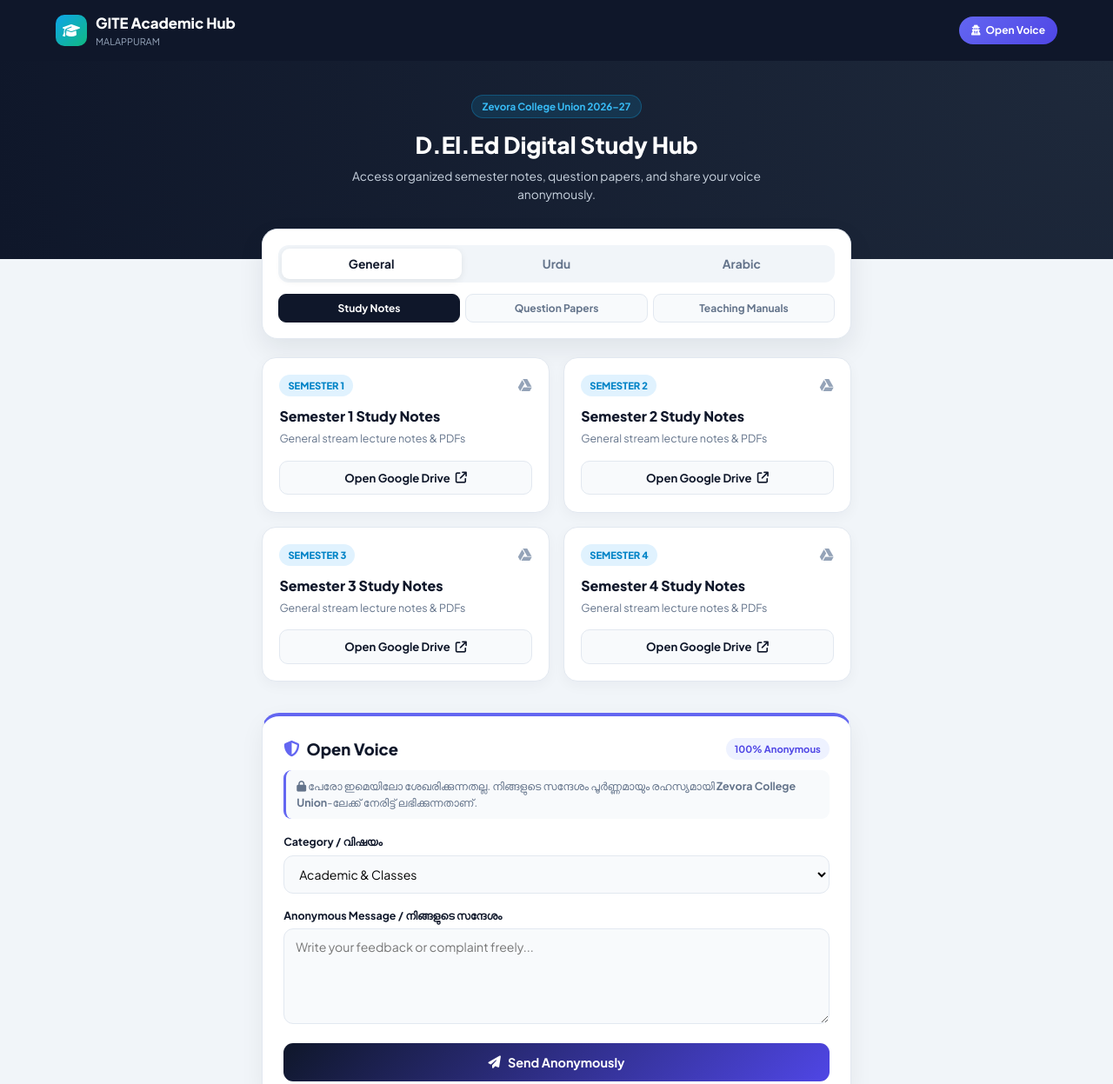
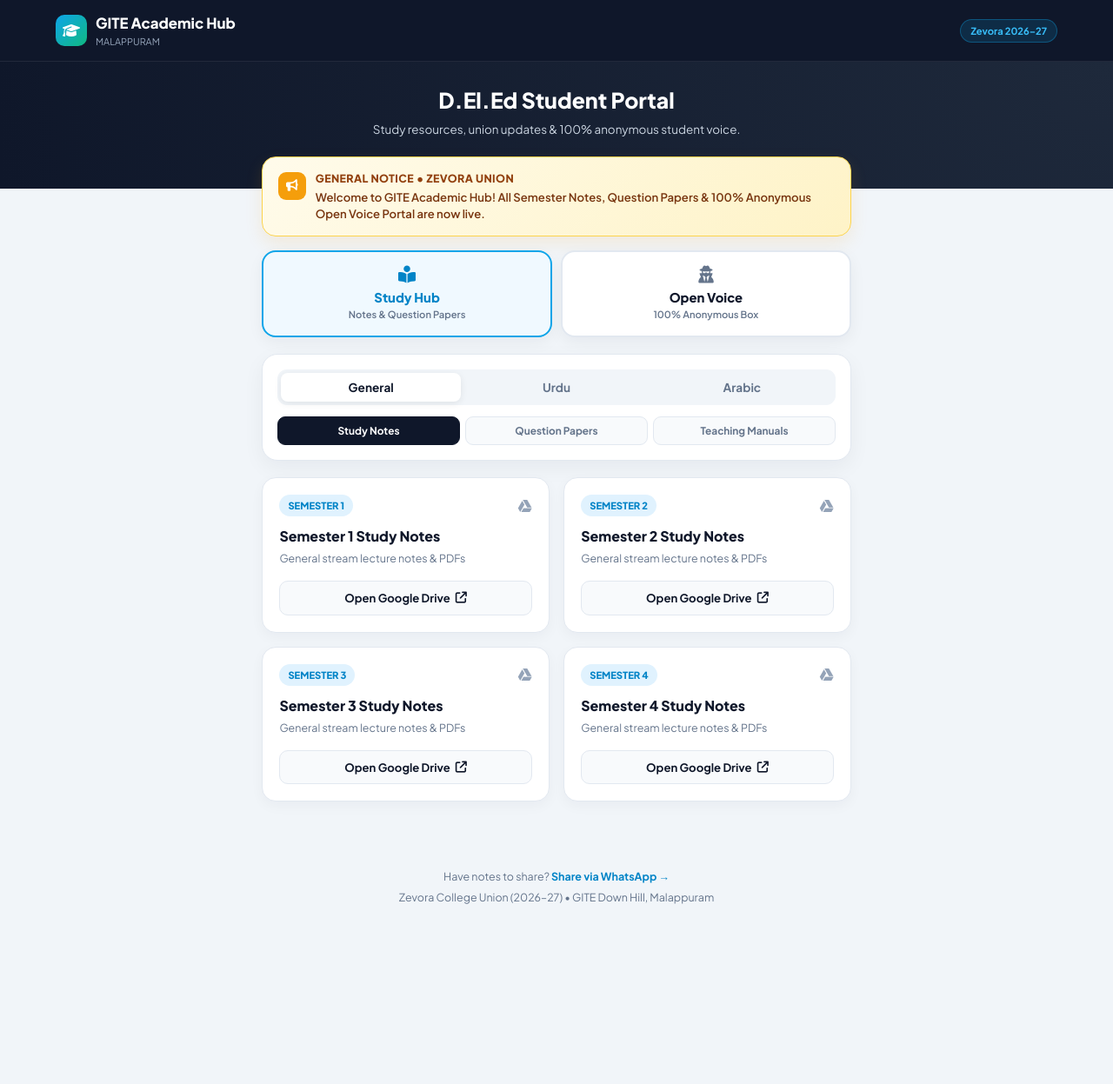
Before and after one commit to uniongitemalappuram-hub/gite-academic-hub, a plain HTML site: page index.html in a window 1280 px wide. Shown: the top 1247 px of the page at 87% size. After the commit the page ends 1077 px from the top, so only its background shows below. Drawn offline with Linux system fonts and the light colour scheme.

Commit message:
Update index.html

```diff
--- a/index.html
+++ b/index.html
@@ -3,33 +3,45 @@
 <head>
 <meta charset="UTF-8">
 <meta name="viewport" content="width=device-width, initial-scale=1.0">
+<meta name="theme-color" content="#0f172a">
 <title>GITE Academic Hub | Zevora Union 2026–27</title>
 <link href="https://fonts.googleapis.com/css2?family=Plus+Jakarta+Sans:wght@400;600;700;800&display=swap" rel="stylesheet">
 <link rel="stylesheet" href="https://cdnjs.cloudflare.com/ajax/libs/font-awesome/6.4.0/css/all.min.css">
 <style>
-:root{--primary:#0f172a;--accent:#0ea5e9;--purple:#6366f1;--bg:#f1f5f9;--text:#0f172a;--muted:#64748b;--border:#e2e8f0}
+:root{--primary:#0f172a;--accent:#0ea5e9;--purple:#6366f1;--amber:#f59e0b;--bg:#f1f5f9;--text:#0f172a;--muted:#64748b;--border:#e2e8f0}
 *{margin:0;padding:0;box-sizing:border-box;font-family:'Plus Jakarta Sans',sans-serif;-webkit-tap-highlight-color:transparent}
-html{scroll-behavior:smooth}
 body{background:var(--bg);color:var(--text);line-height:1.5}
-.navbar{background:#0f172a;color:#fff;padding:.9rem 5%;position:sticky;top:0;z-index:99;display:flex;justify-content:space-between;align-items:center}
+.navbar{background:#0f172a;color:#fff;padding:.9rem 5%;position:sticky;top:0;z-index:99;display:flex;justify-content:space-between;align-items:center;border-bottom:1px solid rgba(255,255,255,.08)}
 .brand{display:flex;align-items:center;gap:10px}
 .brand-icon{background:linear-gradient(135deg,#0ea5e9,#10b981);width:36px;height:36px;border-radius:10px;display:flex;align-items:center;justify-content:center}
 .brand h1{font-size:1.05rem;font-weight:800}
 .brand span{font-size:.68rem;color:#94a3b8;display:block;text-transform:uppercase}
-.nav-voice{background:linear-gradient(135deg,#6366f1,#4f46e5);color:#fff;text-decoration:none;padding:7px 14px;border-radius:50px;font-size:.75rem;font-weight:700;display:inline-flex;align-items:center;gap:6px}
-.hero{background:radial-gradient(circle at top right,#1e293b,#0f172a);color:#fff;padding:2.4rem 5% 4rem;text-align:center}
-.hero-tag{display:inline-block;background:rgba(14,165,233,.15);border:1px solid rgba(14,165,233,.3);color:#38bdf8;padding:4px 12px;border-radius:50px;font-size:.72rem;font-weight:700;margin-bottom:.7rem}
-.hero h2{font-size:1.65rem;font-weight:800;margin-bottom:.4rem}
-.hero p{color:#cbd5e1;font-size:.86rem;max-width:480px;margin:0 auto}
-.container{max-width:780px;margin:-2.2rem auto 3rem;padding:0 4%;position:relative;z-index:10}
-.control-box{background:#fff;border-radius:18px;padding:1.1rem;box-shadow:0 12px 30px rgba(15,23,42,.08);border:1px solid var(--border);margin-bottom:1.3rem}
-.dept-tabs{display:grid;grid-template-columns:repeat(3,1fr);gap:6px;background:#f1f5f9;padding:4px;border-radius:12px;margin-bottom:.85rem}
-.dept-btn{background:transparent;border:none;padding:9px 6px;border-radius:9px;font-weight:700;font-size:.86rem;color:var(--muted);cursor:pointer}
+.union-pill{background:rgba(14,165,233,.15);border:1px solid rgba(14,165,233,.35);color:#38bdf8;padding:4px 11px;border-radius:50px;font-size:.7rem;font-weight:700}
+.hero{background:radial-gradient(circle at top right,#1e293b,#0f172a);color:#fff;padding:1.6rem 5% 3.6rem;text-align:center}
+.hero h2{font-size:1.55rem;font-weight:800;margin-bottom:.3rem}
+.hero p{color:#cbd5e1;font-size:.84rem;max-width:480px;margin:0 auto}
+.container{max-width:780px;margin:-2.3rem auto 3rem;padding:0 4%;position:relative;z-index:10}
+.notice-card{background:linear-gradient(135deg,#fffbeb 0%,#fef3c7 100%);border:1.5px solid #fcd34d;border-radius:16px;padding:.95rem 1.1rem;margin-bottom:1rem;display:flex;align-items:flex-start;gap:11px;box-shadow:0 8px 20px rgba(245,158,11,.12)}
+.notice-icon{background:#f59e0b;color:#fff;width:32px;height:32px;border-radius:9px;display:flex;align-items:center;justify-content:center;flex-shrink:0;font-size:.85rem;margin-top:2px}
+.notice-body h4{font-size:.78rem;font-weight:800;color:#92400e;text-transform:uppercase;letter-spacing:.4px;margin-bottom:2px}
+.notice-body p{font-size:.82rem;color:#78350f;font-weight:600}
+.main-switch{display:grid;grid-template-columns:1fr 1fr;gap:10px;margin-bottom:1.2rem}
+.mode-card{background:#fff;border:2px solid var(--border);border-radius:16px;padding:1rem .8rem;text-align:center;cursor:pointer;box-shadow:0 6px 18px rgba(15,23,42,.05);transition:all .2s}
+.mode-card i{font-size:1.25rem;margin-bottom:5px;display:block;color:var(--muted)}
+.mode-card h3{font-size:.92rem;font-weight:800;color:var(--text)}
+.mode-card span{font-size:.7rem;color:var(--muted);display:block;font-weight:600}
+.mode-card.active-study{border-color:var(--accent);background:#f0f9ff}
+.mode-card.active-study i,.mode-card.active-study h3{color:#0284c7}
+.mode-card.active-voice{border-color:var(--purple);background:#eef2ff}
+.mode-card.active-voice i,.mode-card.active-voice h3{color:#4f46e5}
+.control-box{background:#fff;border-radius:18px;padding:1.05rem;box-shadow:0 8px 24px rgba(15,23,42,.05);border:1px solid var(--border);margin-bottom:1.2rem}
+.dept-tabs{display:grid;grid-template-columns:repeat(3,1fr);gap:6px;background:#f1f5f9;padding:4px;border-radius:11px;margin-bottom:.8rem}
+.dept-btn{background:transparent;border:none;padding:8px 5px;border-radius:8px;font-weight:700;font-size:.85rem;color:var(--muted);cursor:pointer}
 .dept-btn.active{background:#fff;color:var(--primary);box-shadow:0 2px 8px rgba(0,0,0,.08)}
 .filter-tabs{display:grid;grid-template-columns:repeat(3,1fr);gap:6px}
-.tab-btn{background:#f8fafc;border:1.5px solid var(--border);padding:8px 5px;border-radius:9px;font-weight:700;font-size:.75rem;color:var(--muted);cursor:pointer}
+.tab-btn{background:#f8fafc;border:1.5px solid var(--border);padding:8px 4px;border-radius:9px;font-weight:700;font-size:.74rem;color:var(--muted);cursor:pointer}
 .tab-btn.active{background:var(--primary);color:#fff;border-color:var(--primary)}
-.resource-grid{display:grid;grid-template-columns:repeat(auto-fit,minmax(250px,1fr));gap:1rem;margin-bottom:2.2rem}
+.resource-grid{display:grid;grid-template-columns:repeat(auto-fit,minmax(250px,1fr));gap:1rem}
 .res-card{background:#fff;border-radius:16px;padding:1.2rem;border:1px solid var(--border);box-shadow:0 5px 15px rgba(15,23,42,.04);display:flex;flex-direction:column;justify-content:space-between}
 .card-top{display:flex;justify-content:space-between;align-items:center;margin-bottom:.7rem}
 .sem-badge{background:#e0f2fe;color:#0284c7;font-size:.7rem;font-weight:800;padding:4px 10px;border-radius:50px}
@@ -48,10 +60,11 @@ body{background:var(--bg);color:var(--text);line-height:1.5}
 .fg label{display:block;font-size:.78rem;font-weight:700;margin-bottom:.35rem}
 .fc{width:100%;padding:11px 13px;border-radius:11px;border:1.5px solid var(--border);background:#f8fafc;font-size:.88rem;outline:none}
 .fc:focus{border-color:var(--purple);background:#fff}
-textarea.fc{min-height:110px;resize:vertical}
+textarea.fc{min-height:120px;resize:vertical}
 .sub-btn{width:100%;background:linear-gradient(135deg,#0f172a,#4f46e5);color:#fff;border:none;padding:13px;border-radius:11px;font-size:.9rem;font-weight:700;cursor:pointer;display:flex;align-items:center;justify-content:center;gap:8px}
 .alert-ok{display:none;margin-top:.9rem;padding:11px;border-radius:10px;background:#dcfce7;color:#15803d;font-size:.82rem;font-weight:700;text-align:center}
-footer{text-align:center;padding:1.5rem 5% 2.2rem;color:var(--muted);font-size:.78rem}
+.hidden{display:none!important}
+footer{text-align:center;padding:1.8rem 5% 2.2rem;color:var(--muted);font-size:.78rem}
 footer a{color:#0284c7;font-weight:700;text-decoration:none}
 </style>
 </head>
@@ -61,14 +74,33 @@ footer a{color:#0284c7;font-weight:700;text-decoration:none}
     <div class="brand-icon"><i class="fa-solid fa-graduation-cap"></i></div>
     <div><h1>GITE Academic Hub</h1><span>Malappuram</span></div>
   </div>
-  <a href="#open-voice" class="nav-voice"><i class="fa-solid fa-user-secret"></i> Open Voice</a>
+  <span class="union-pill">Zevora 2026–27</span>
 </nav>
 <header class="hero">
-  <div class="hero-tag">Zevora College Union 2026–27</div>
-  <h2>D.El.Ed Digital Study Hub</h2>
-  <p>Access organized semester notes, question papers, and share your voice anonymously.</p>
+  <h2>D.El.Ed Student Portal</h2>
+  <p>Study resources, union updates & 100% anonymous student voice.</p>
 </header>
 <main class="container">
+  <div class="notice-card">
+    <div class="notice-icon"><i class="fa-solid fa-bullhorn"></i></div>
+    <div class="notice-body">
+      <h4>General Notice • Zevora Union</h4>
+      <p>Welcome to GITE Academic Hub! All Semester Notes, Question Papers & 100% Anonymous Open Voice Portal are now live.</p>
+    </div>
+  </div>
+  <div class="main-switch">
+    <div class="mode-card active-study" id="btnStudy" onclick="switchMode('study')">
+      <i class="fa-solid fa-book-open-reader"></i>
+      <h3>Study Hub</h3>
+      <span>Notes & Question Papers</span>
+    </div>
+    <div class="mode-card" id="btnVoice" onclick="switchMode('voice')">
+      <i class="fa-solid fa-user-secret"></i>
+      <h3>Open Voice</h3>
+      <span>100% Anonymous Box</span>
+    </div>
+  </div>
+  <div id="viewStudy">
     <div class="control-box">
       <div class="dept-tabs">
         <button type="button" class="dept-btn active" id="d-general" onclick="setDept('general')">General</button>
@@ -82,12 +114,14 @@ footer a{color:#0284c7;font-weight:700;text-decoration:none}
       </div>
     </div>
     <div class="resource-grid" id="grid"></div>
-  <section class="voice-box" id="open-voice">
+  </div>
+  <div id="viewVoice" class="hidden">
+    <section class="voice-box">
       <div class="ov-head">
-      <h2><i class="fa-solid fa-shield-halved" style="color:#6366f1"></i> Open Voice</h2>
+        <h2><i class="fa-solid fa-shield-halved" style="color:#6366f1"></i> Open Voice Portal</h2>
         <span class="anon-badge">100% Anonymous</span>
       </div>
-    <div class="ov-desc"><i class="fa-solid fa-lock"></i> പേരോ ഇമെയിലോ ശേഖരിക്കുന്നതല്ല. നിങ്ങളുടെ സന്ദേശം പൂർണ്ണമായും രഹസ്യമായി <strong>Zevora College Union</strong>-ലേക്ക് നേരിട്ട് ലഭിക്കുന്നതാണ്.</div>
+      <div class="ov-desc"><i class="fa-solid fa-lock"></i> പേരോ ഇമെയിലോ ശേഖരിക്കുന്നതല്ല. നിങ്ങളുടെ അഭിപ്രായങ്ങളും പരാതികളും പൂർണ്ണമായും രഹസ്യമായി <strong>Zevora College Union</strong>-ലേക്ക് നേരിട്ട് ലഭിക്കുന്നതാണ്.</div>
       <form onsubmit="sendMsg(event)">
         <div class="fg">
           <label>Category / വിഷയം</label>
@@ -100,12 +134,13 @@ footer a{color:#0284c7;font-weight:700;text-decoration:none}
         </div>
         <div class="fg">
           <label>Anonymous Message / നിങ്ങളുടെ സന്ദേശം</label>
-        <textarea id="msg" class="fc" placeholder="Write your feedback or complaint freely..." required></textarea>
+          <textarea id="msg" class="fc" placeholder="Write your feedback, suggestion, or complaint freely without fear..." required></textarea>
         </div>
         <button type="submit" id="sbtn" class="sub-btn"><i class="fa-solid fa-paper-plane"></i> Send Anonymously</button>
         <div id="ok" class="alert-ok"></div>
       </form>
     </section>
+  </div>
 </main>
 <footer>
   <p>Have notes to share? <a href="https://wa.me/918848784236?text=Hi%20Chairman,%20I%20would%20like%20to%20share%20notes%20for%20GITE%20Academic%20Hub." target="_blank">Share via WhatsApp →</a></p>
@@ -119,6 +154,12 @@ urdu:{n1:"https://drive.google.com/drive/folders/13O9e3aeHfEQQeynpc-yspokO2evPGr
 arabic:{n1:"https://drive.google.com/drive/folders/1OCXOrEc3gpjJ7yvFi9s4yOG8ydGV561u",q1:"https://drive.google.com/drive/folders/1qO2XHfSLN5bwYFdz4IPqmjfgZfFtRRvz",n2:"https://drive.google.com/drive/folders/1jL6pGnWPXxCnbsj5We3vYmIBUvHEyrNg",q2:"https://drive.google.com/drive/folders/1HSNVuOYXgodSDl4OagKmhxKehfH1iF8J",n3:"https://drive.google.com/drive/folders/1aDpsY-xkEuAI_uP2uBu6E3MAO4A_YpTk",q3:"https://drive.google.com/drive/folders/17BGOIszF96_UWaX8E4FrnpIULwh_xmBs",n4:"https://drive.google.com/drive/folders/1wZlz3Uu1cjgZl8ZgYZUGrBx-4b8ubJ9h",q4:"https://drive.google.com/drive/folders/1Kas-FYL2yeKi5-MeRve2KPh0UymjYkZ3",tm:"https://drive.google.com/drive/folders/1sU8KFTViyNeUj_9W_qIGO4g-qBJlsL_Q"}
 };
 let dept="general",type="notes";
+function switchMode(m){
+document.getElementById("viewStudy").classList.toggle("hidden",m!=="study");
+document.getElementById("viewVoice").classList.toggle("hidden",m!=="voice");
+document.getElementById("btnStudy").className="mode-card"+(m==="study"?" active-study":"");
+document.getElementById("btnVoice").className="mode-card"+(m==="voice"?" active-voice":"");
+}
 function setDept(d){dept=d;["general","urdu","arabic"].forEach(x=>document.getElementById("d-"+x).classList.toggle("active",x===d));draw()}
 function setType(t){type=t;["notes","qp","teaching"].forEach(x=>document.getElementById("t-"+x).classList.toggle("active",x===t));draw()}
 function draw(){
```
Lines whose indentation alone changed are shown as unchanged.
